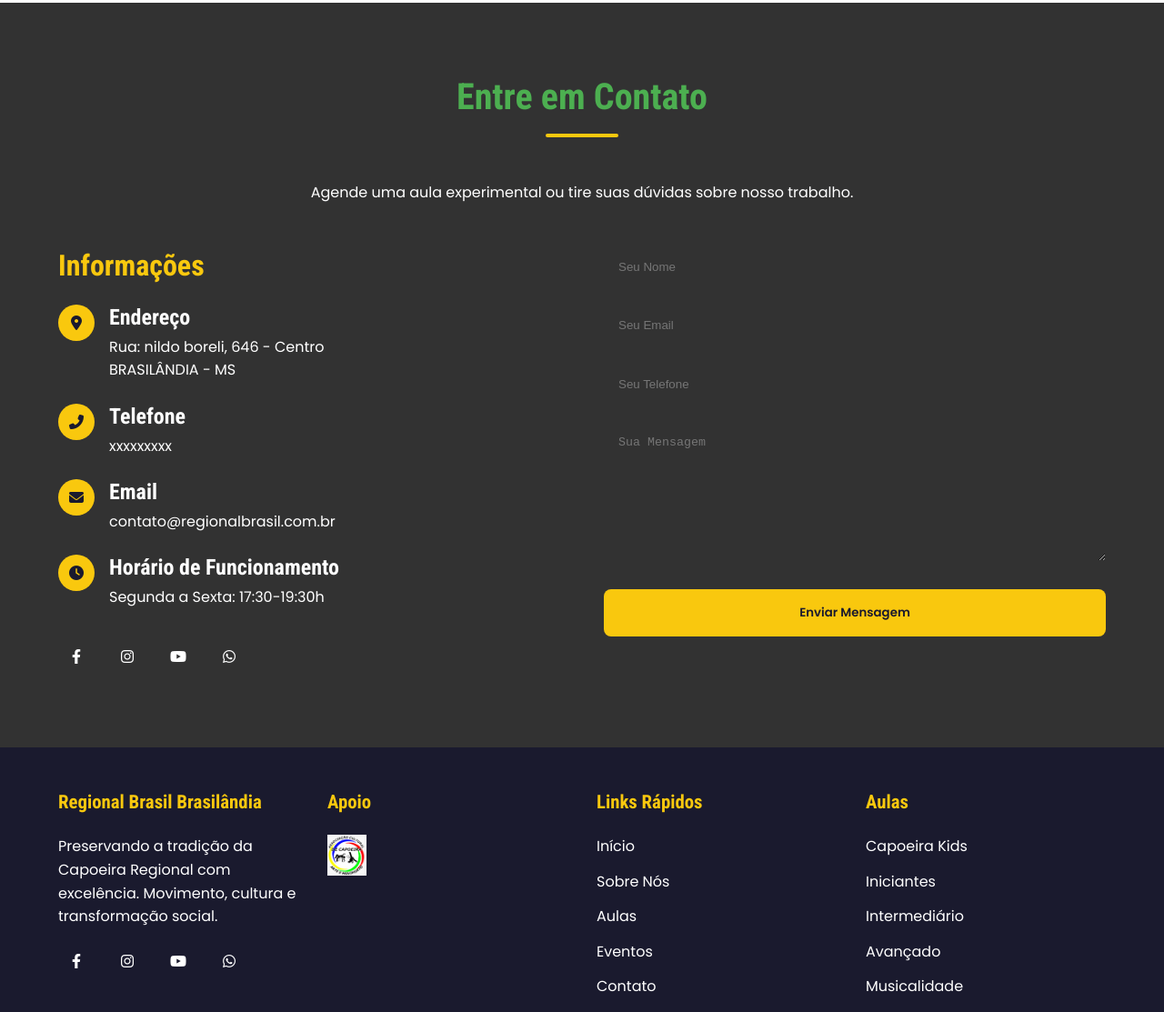
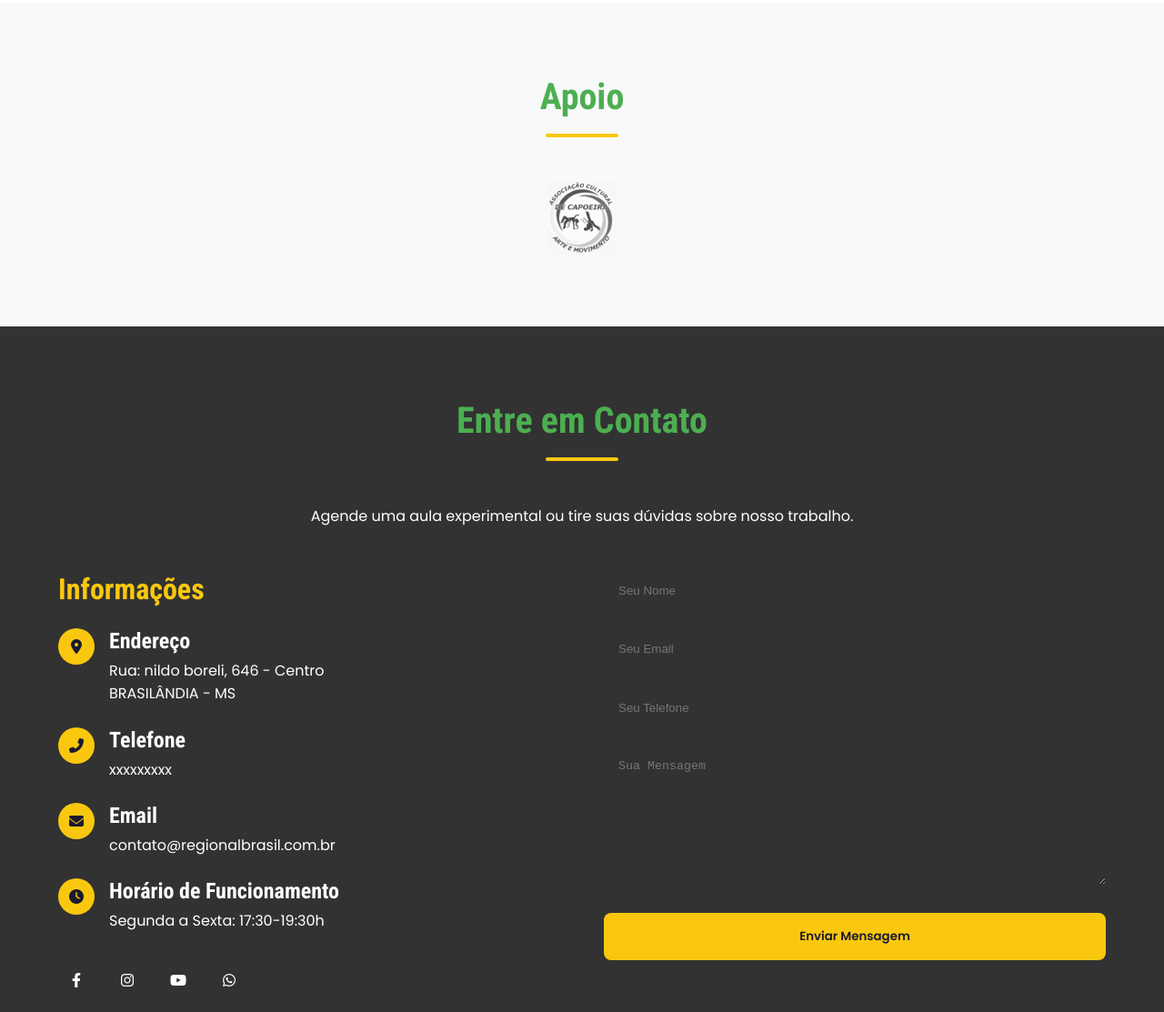
Before and after one commit to thyeskomkenaodev/capoeira-regional-brasil, a plain HTML site: page index.html in a window 1280 px wide. Shown: the part 5108-6221 px from the top of the page at 91% size. Drawn offline with nearby package versions, Linux system fonts and the light colour scheme.

Commit message:
Add files via upload

```diff
--- a/index.html
+++ b/index.html
@@ -824,15 +824,29 @@
             font-size: 0.9rem;
         }
 
-        .association-logo {
-            display: flex;
+        /* Support Section */
+        .support {
+            background-color: var(--light);
+        }
+
+        .support-logo-wrapper {
+            display: flex;
+            justify-content: center;
             align-items: center;
-            justify-content: flex-start;
-        }
-
-        .association-logo img {
-            height: 45px;
+        }
+
+        .support-logo-wrapper img {
+            max-height: 80px;
             width: auto;
+            filter: grayscale(100%);
+            opacity: 0.7;
+            transition: var(--transition);
+        }
+
+        .support-logo-wrapper a:hover img {
+            filter: grayscale(0%);
+            opacity: 1;
+            transform: scale(1.05);
         }
 
         .theme-switcher {
@@ -1293,6 +1307,19 @@
             </div>
         </div>
     </section>
+
+    <!-- Support Section -->
+    <section id="apoio" class="section support">
+        <div class="container">
+            <h2 class="section-title">Apoio</h2>
+            <div class="support-logo-wrapper">
+                <a href="#" title="Link para a Associação">
+                    <img src="logoasociaçao.jpg" alt="Logo da Associação Apoiadora">
+                </a>
+            </div>
+        </div>
+    </section>
+
 
     <!-- Contact Section -->
     <section id="contact" class="section contact">
@@ -1391,15 +1418,6 @@
                 </div>
 
                 <div class="footer-col">
-                    <h3>Apoio</h3>
-                    <div class="association-logo">
-                        <a href="#" title="Link para a Associação">
-                            <img src="logoasociaçao.jpg" alt="Logo da Associação">
-                        </a>
-                    </div>
-                </div>
-
-                <div class="footer-col">
                     <h3>Links Rápidos</h3>
                     <ul class="footer-links">
                         <li><a href="#home">Início</a></li>
```
